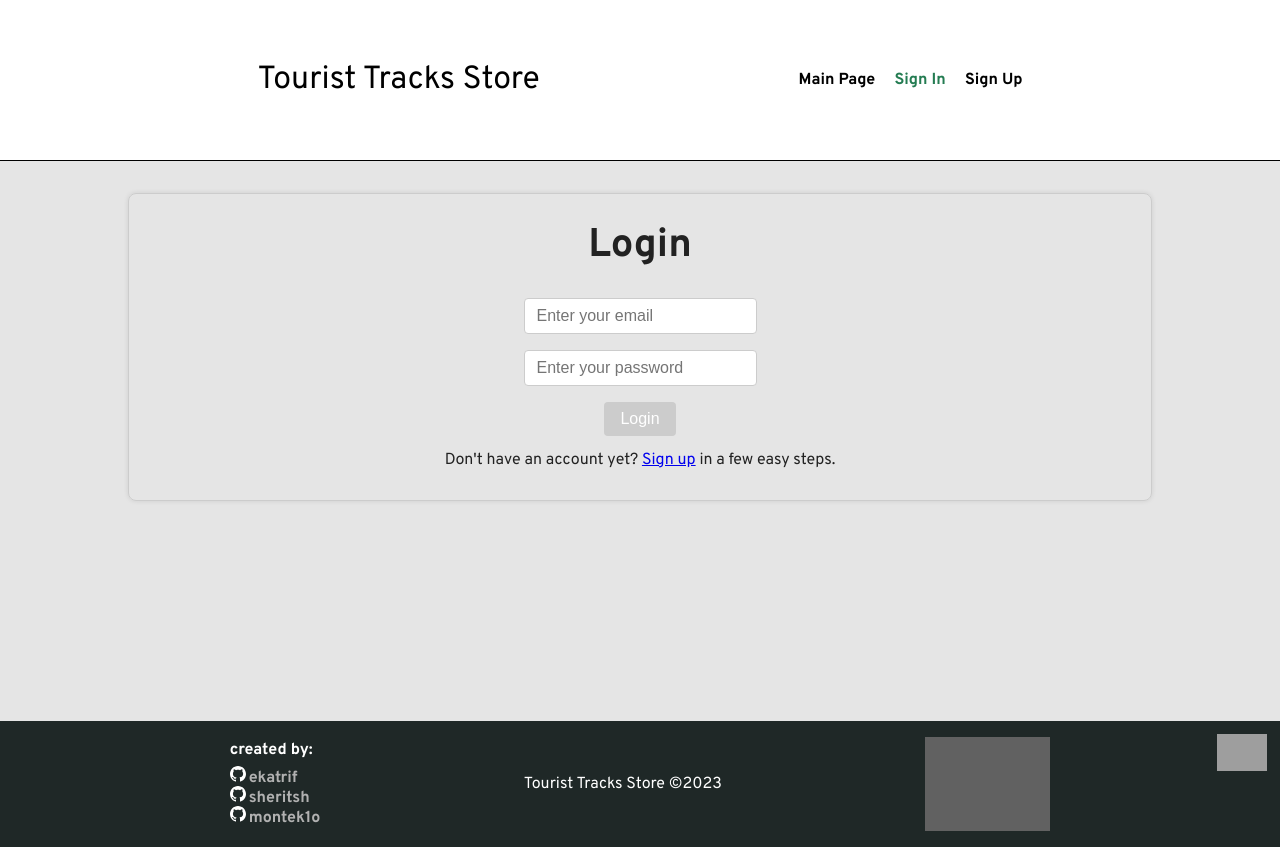
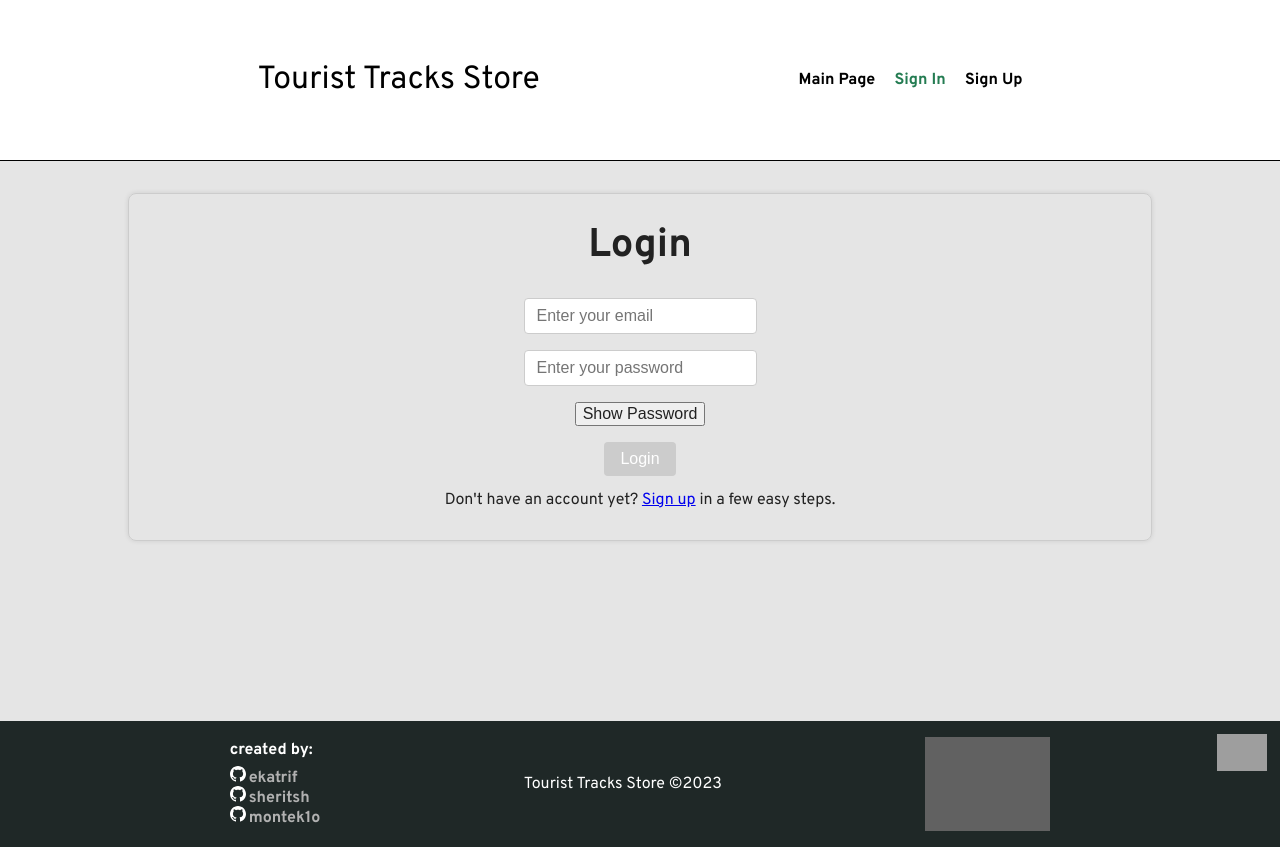
Before and after one commit to sheritsh/eCommerce-Application, a React app: page /login in a window 1280 px wide. Built offline with nearby package versions, Linux system fonts and the light colour scheme; grey boxes are pictures that could not be loaded; what @commercetools/sdk-auth would draw is missing.

Commit message:
feat: add show/hide password btn

```diff
--- a/src/components/NotFound/NotFound.tsx
+++ b/src/components/NotFound/NotFound.tsx
@@ -13,7 +13,7 @@ const NotFound: React.FC = () => {
           Sorry but the page you are looking for does not exist, have been removed. name changed or is temporarily
           unavailable
         </p>
-        <Link to="/dist">Back to homepage</Link>
+        <Link to="/">Back to homepage</Link>
       </div>
     </div>
   );
--- a/src/components/UI/forms/loginForm/LoginForm.tsx
+++ b/src/components/UI/forms/loginForm/LoginForm.tsx
@@ -21,11 +21,16 @@ const LoginForm: React.FC = () => {
   const [emailError, setEmailError] = useState(ErrorMessages.EmptyEmail);
   const [passwordError, setPasswordError] = useState(ErrorMessages.EmptyPassword);
   const [buttonDisabled, setButtonDisabled] = useState(true);
+  const [passwordFieldType, setPasswordFieldType] = useState<'password' | 'text'>('password');
 
   const dispatch = useAppDispatch();
   const navigate = useNavigate();
 
   const errorLogin = useSelector((state: IRootState) => state.auth.authData.error);
+
+  const togglePasswordVisibility = (): void => {
+    setPasswordFieldType((prevType) => (prevType === 'password' ? 'text' : 'password'));
+  };
 
   useEffect(() => {
     if (!emailError && !passwordError) {
@@ -107,9 +112,12 @@ const LoginForm: React.FC = () => {
           onBlur={(e): void => blurHandler(e)}
           onChange={(e): void => passwordHandler(e)}
           name="password"
-          type="password"
+          type={passwordFieldType}
           placeholder="Enter your password"
         />
+        <button className="password_hide" type="button" onClick={togglePasswordVisibility}>
+          {passwordFieldType === 'password' ? 'Show' : 'Hide'} Password
+        </button>
         <Button
           type="button"
           onClick={(e: FormEvent): Promise<void> => sendData(e)}
```
Also changed, not shown: src/assets/svg/eye.svg (added), src/styles/style.css (line endings or trailing spaces).
